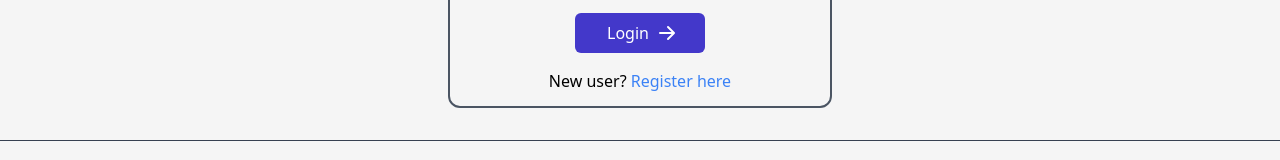
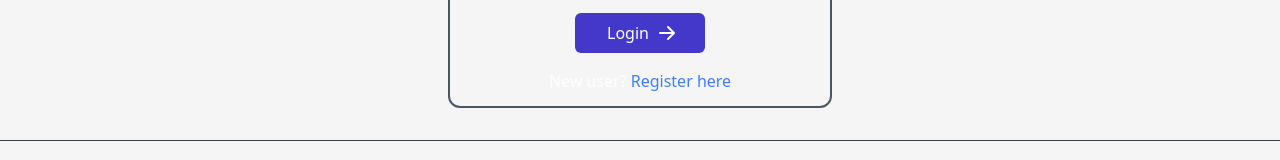
Before and after one commit to IshaanAdarsh/ezmail, a SvelteKit app: page /login in a window 1280 px wide. Shown: the part 384-544 px from the top of the page. Built offline with nearby package versions, Linux system fonts and the light colour scheme.

Commit message:
added css when error occurs or want to change the font color to white

```diff
--- a/src/app.css
+++ b/src/app.css
@@ -49,3 +49,11 @@ img {
     @apply border text-gray-900 text-sm md:text-lg rounded-lg focus:ring-primary-500 focus:border-primary-500 block w-full p-4 bg-neutral-100 dark:bg-gray-900 border-primary-600 dark:placeholder-gray-400 dark:text-white dark:focus:ring-primary-500 dark:focus:border-primary-500;
   }
 }
+
+.error {
+  font-size: 0.7em;
+}
+
+.white-font {
+  color: rgb(255,255,255);
+}
```
